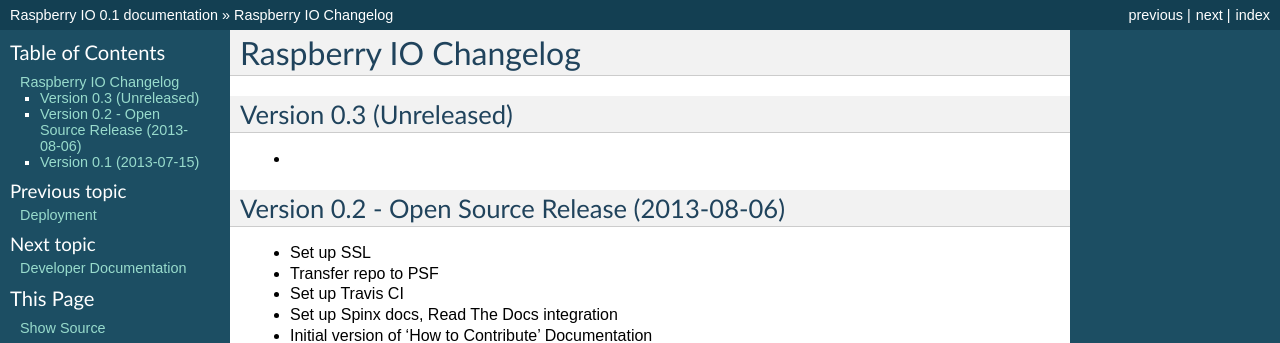
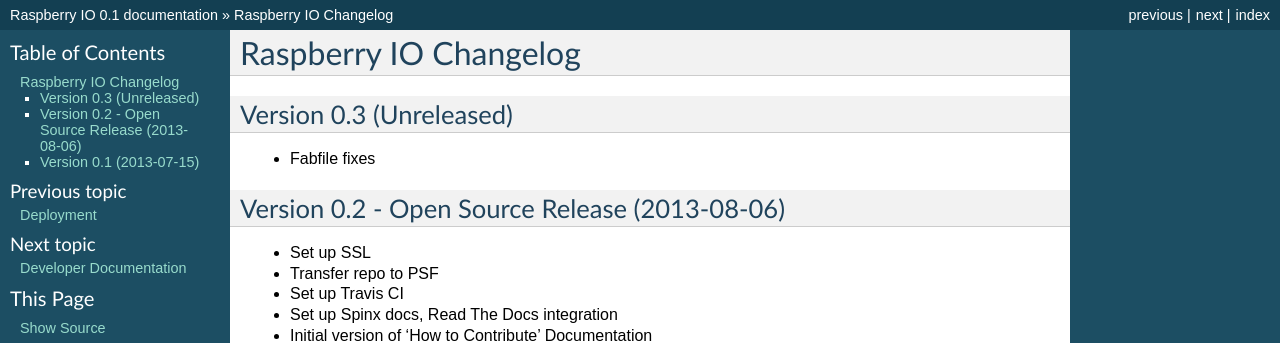
Before and after one commit to python/raspberryio, a Sphinx documentation site: the page built from docs/CHANGELOG.rst, in a window 1280 px wide. Shown: the top 343 px of the page. Built offline with Sphinx 7.4.7, drawn with Linux system fonts in a browser that asks for light colours.

Commit message:
Update changelog

```diff
--- a/docs/CHANGELOG.rst
+++ b/docs/CHANGELOG.rst
@@ -4,7 +4,7 @@
 Version 0.3 (Unreleased)
 ------------------------
 
-*
+* Fabfile fixes
 
 
 Version 0.2 - Open Source Release (2013-08-06)
```
